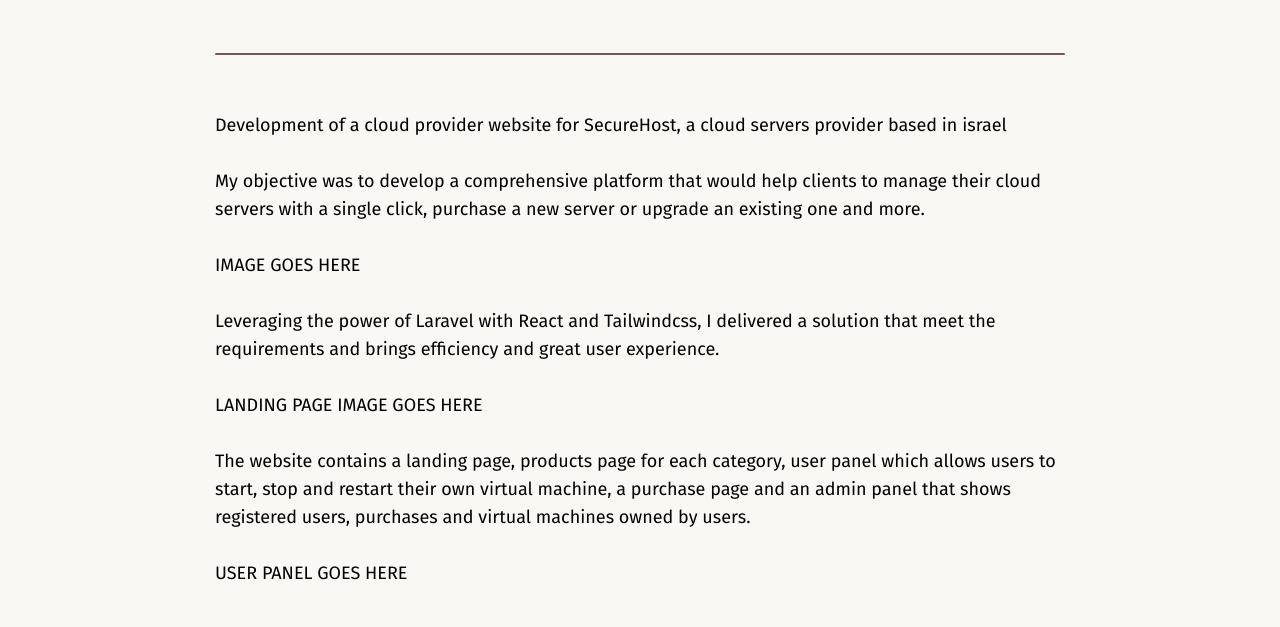
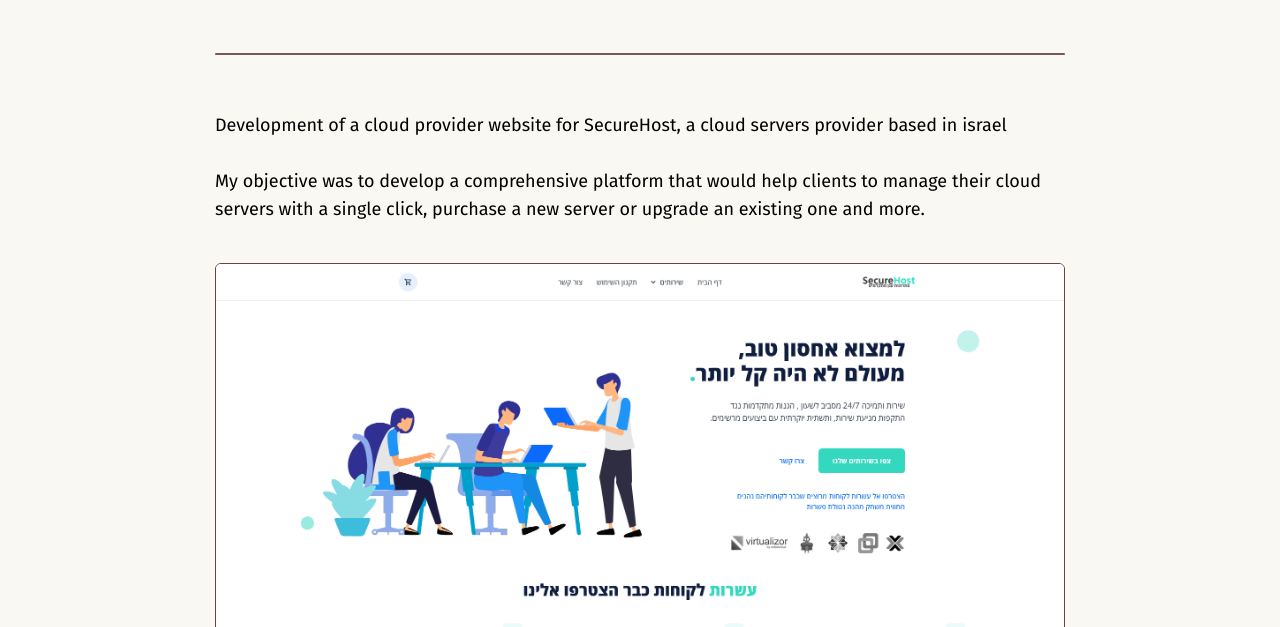
Before and after one commit to DipsDev/dipsdev.github.io, an Astro site: page /posts/securehost in a window 1280 px wide. Shown: the part 325-952 px from the top of the page. Built offline with nearby package versions, Linux system fonts and the light colour scheme; Astro itself is replaced by a stand-in of ours.

Commit message:
finish securehost blog post

```diff
--- a/src/data/blog/SecureHost.md
+++ b/src/data/blog/securehost/SecureHost.md
@@ -3,18 +3,19 @@
 description: Development of a cloud provider website for SecureHost, a cloud servers provider based in israel
 pubDate: 2024-12-05
 topic: project
+slug: securehost
 ---
 
 Development of a cloud provider website for SecureHost, a cloud servers provider based in israel
 
 My objective was to develop a comprehensive platform that would help clients to manage their cloud servers with a single click, purchase a new server or upgrade an existing one and more.
 
-IMAGE GOES HERE
+![SecureHost landing page](securehost_landing.png)
 
 Leveraging the power of Laravel with React and Tailwindcss, I delivered a solution that meet the requirements and brings efficiency and great user experience.
 
-LANDING PAGE IMAGE GOES HERE
+![SecureHost panel](securehost_panel.png)
 
 The website contains a landing page, products page for each category, user panel which allows users to start, stop and restart their own virtual machine, a purchase page and an admin panel that shows registered users, purchases and virtual machines owned by users.
 
-USER PANEL GOES HERE
+<a href="https://securehost.store/" target="_blank" class="siia-btn">See it in action</a>
```
Also changed, not shown: src/data/blog/securehost/securehost_landing.png (added), src/data/blog/securehost/securehost_panel.png (added).
